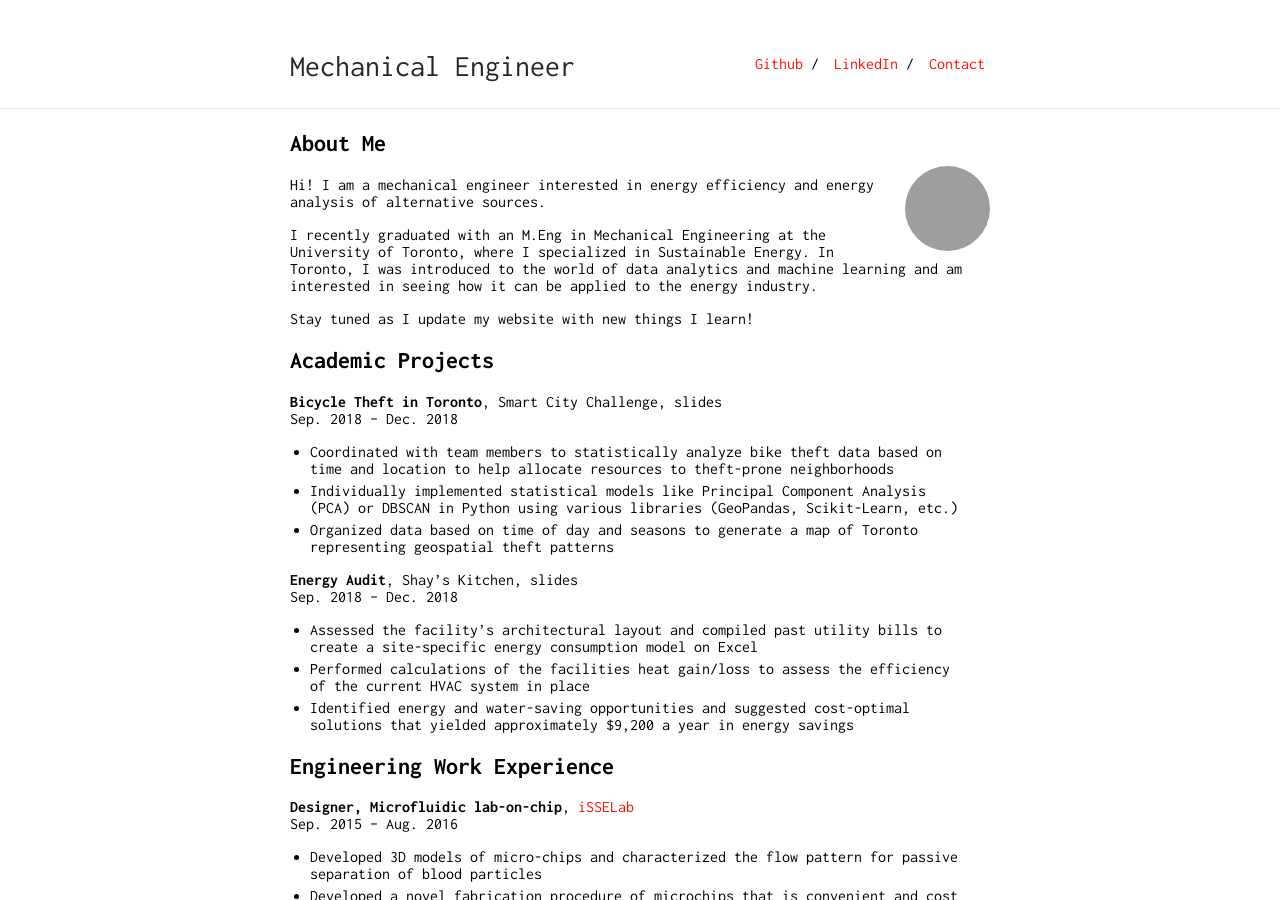
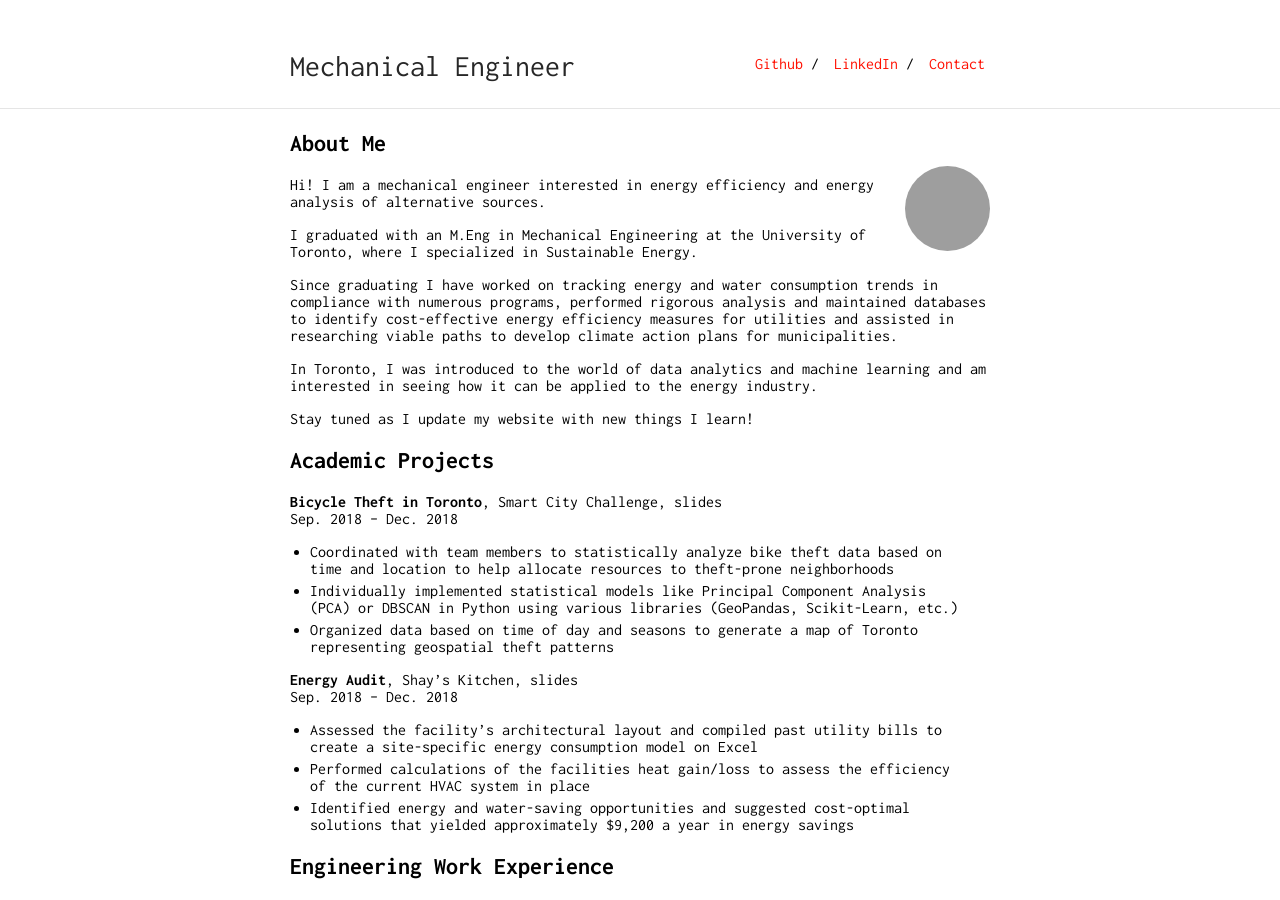
Before and after one commit to bagde/bagde.github.io, a Jekyll site: the page built from index.md, in a window 1280 px wide and 900 px high. Built offline with Jekyll 4.4.1, drawn with Linux system fonts in a browser that asks for light colours; our own code applies the rules of GitHub Pages for plain Markdown files; grey boxes are pictures that could not be loaded.

Commit message:
Update index.md
Updated Intro

```diff
--- a/index.md
+++ b/index.md
@@ -8,7 +8,10 @@ layout: default
 
 Hi! I am a mechanical engineer interested in energy efficiency and energy analysis of alternative sources.
 
-I recently graduated with an M.Eng in Mechanical Engineering at the University of Toronto, where I specialized in Sustainable Energy.
+I graduated with an M.Eng in Mechanical Engineering at the University of Toronto, where I specialized in Sustainable Energy.
+
+Since graduating I have worked on tracking energy and water consumption trends in compliance with numerous programs, performed rigorous analysis and maintained databases to identify cost-effective energy efficiency measures for utilities and assisted in researching viable paths to develop climate action plans for municipalities.
+
 In Toronto, I was introduced to the world of data analytics and machine learning and am interested in seeing how it can be applied to the energy industry.
 
 Stay tuned as I update my website with new things I learn!
```
